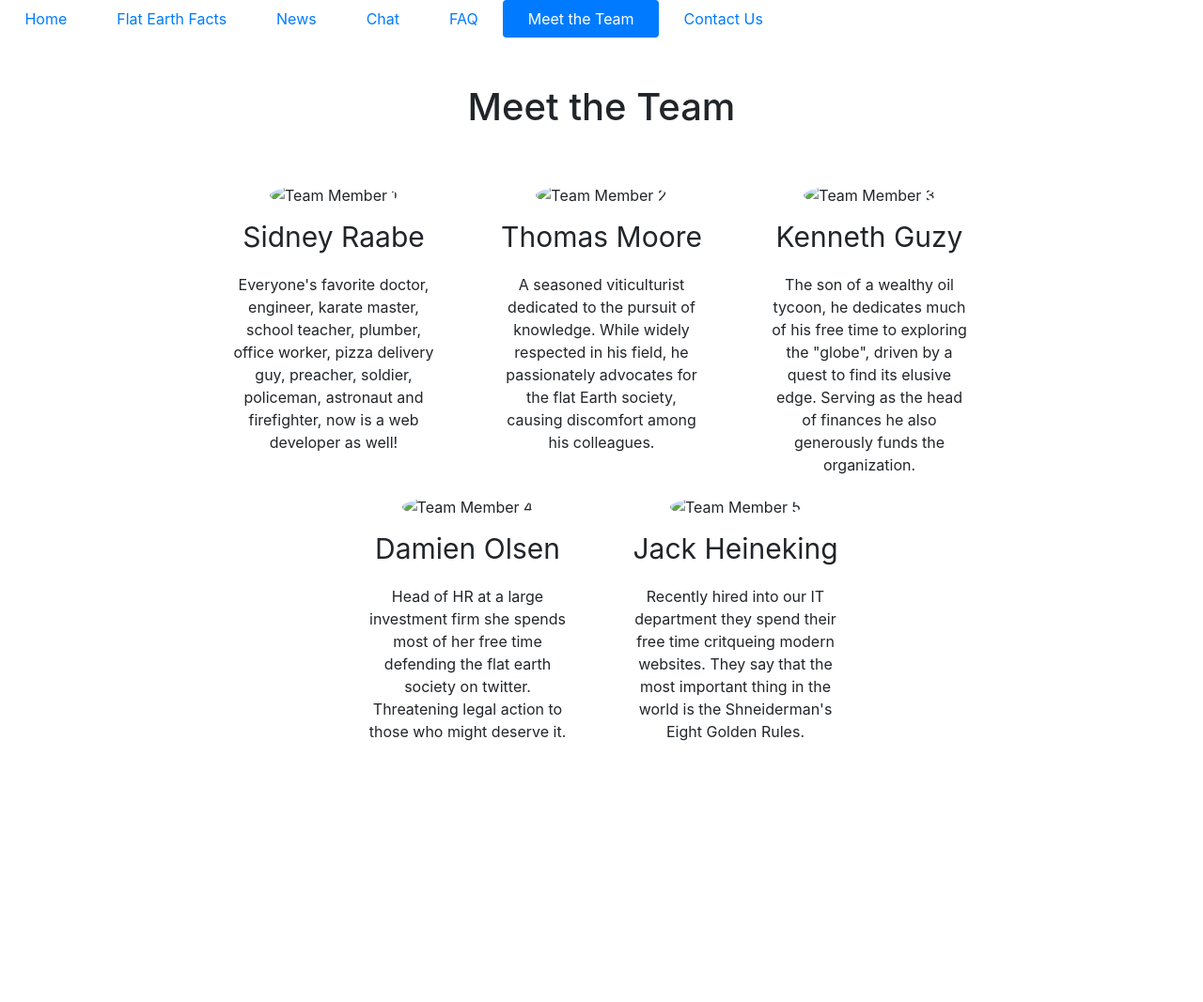
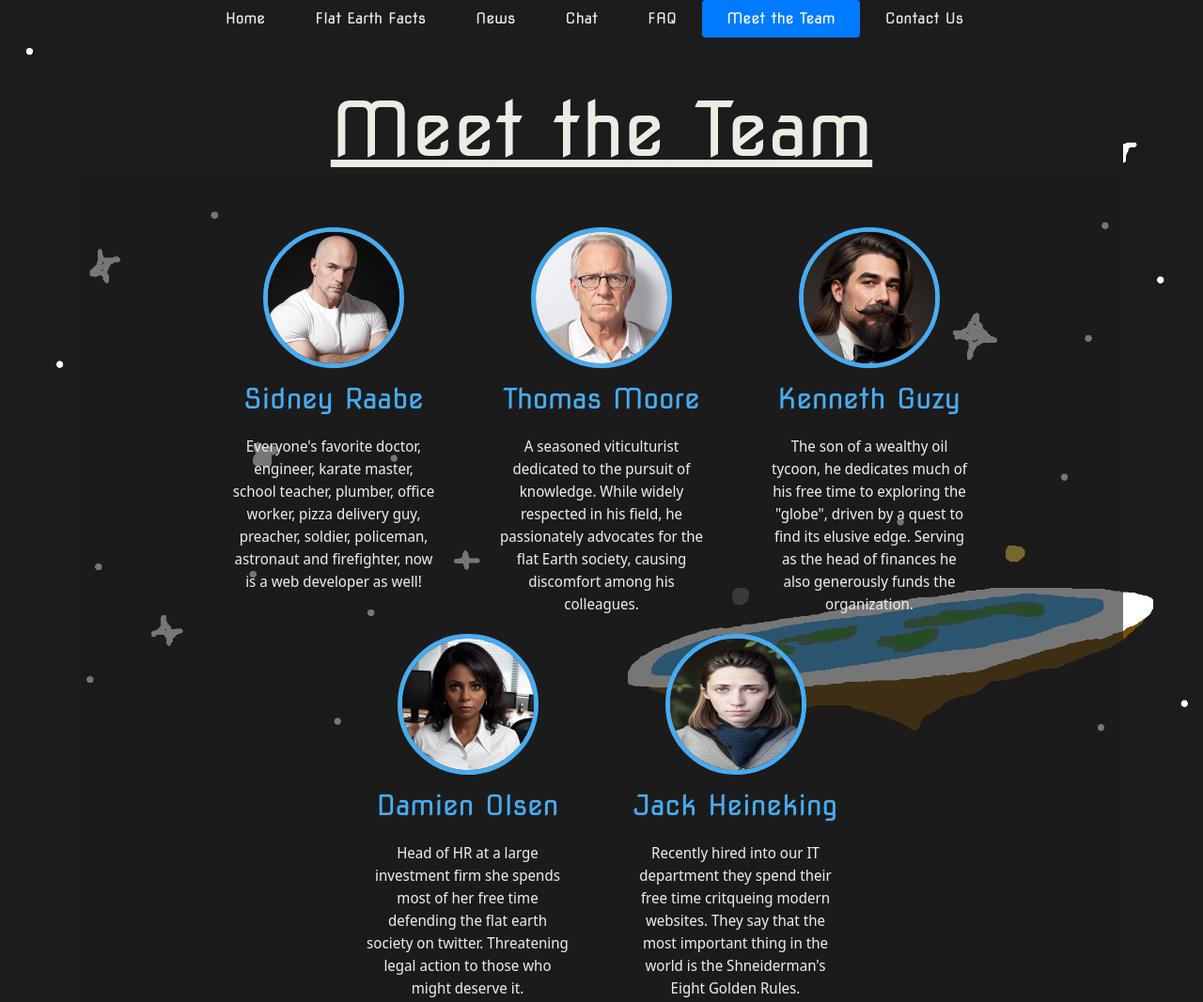
Before and after one commit to sidneyraabe/FE_website, a website: page meet-the-team.html in a window 1280 px wide. Shown: the whole page at 94% size. Before the commit the page ends 911 px from the top, so only its background shows below. Drawn offline with nearby package versions, Linux system fonts and the light colour scheme; the site is published under a folder, as on GitHub Pages, so addresses that start at the root find nothing.

Commit message:
fix github pages resource urls

```diff
--- a/meet-the-team.html
+++ b/meet-the-team.html
@@ -5,8 +5,8 @@
     <meta charset="UTF-8">
     <meta name="viewport" content="width=device-width, initial-scale=1.0">
     <title>Meet the Team</title>
-    <link rel="icon" href="/images/favicon.ico" type="image/x-icon">
-    <link rel="stylesheet" href="/css/style.css">
+    <link rel="icon" href="images/favicon.ico" type="image/x-icon">
+    <link rel="stylesheet" href="css/style.css">
     <link rel="stylesheet" href="https://maxcdn.bootstrapcdn.com/bootstrap/4.5.2/css/bootstrap.min.css">
     <!-- Fonts -->
     <link rel="preconnect" href="https://fonts.googleapis.com">
@@ -56,7 +56,7 @@
 </head>
 
 <body>
-    <span class="pagespan" style="background-image: url('/images/flerf.png');"></span>
+    <span class="pagespan" style="background-image: url('images/flerf.png');"></span>
     <header>
         <!-- Nav bar start -->
         <div class="justify-content-center" id="site-top-navbar">
@@ -93,7 +93,7 @@
                 <div class="row justify-content-center trans">
                     <!-- Team members 1, 2, and 3 -->
                     <div class="col-md-3 team-member trans">
-                        <img src="/images/team-member-1.png" alt="Team Member 1">
+                        <img src="images/team-member-1.png" alt="Team Member 1">
                         <p class="title-font trans">Sidney Raabe</p>
                         <p class="person-description trans">Everyone's favorite doctor, engineer, karate master, school
                             teacher,
@@ -101,7 +101,7 @@
                             firefighter, now is a web developer as well!</p>
                     </div>
                     <div class="col-md-3 team-member trans">
-                        <img src="/images/team-member-2.png" alt="Team Member 2">
+                        <img src="images/team-member-2.png" alt="Team Member 2">
                         <p class="title-font trans">Thomas Moore</p>
                         <p class="person-description trans">A seasoned viticulturist dedicated to the pursuit of
                             knowledge.
@@ -110,7 +110,7 @@
                             discomfort among his colleagues.</p>
                     </div>
                     <div class="col-md-3 team-member trans">
-                        <img src="/images/team-member-3.png" alt="Team Member 3">
+                        <img src="images/team-member-3.png" alt="Team Member 3">
                         <p class="title-font trans">Kenneth Guzy</p>
                         <p class="person-description trans">The son of a wealthy oil tycoon, he dedicates much of his
                             free time to
@@ -122,7 +122,7 @@
                 <div class="row justify-content-center trans">
                     <!-- Team members 4 and 5 -->
                     <div class="col-md-3 team-member trans">
-                        <img src="/images/team-member-4.png" alt="Team Member 4">
+                        <img src="images/team-member-4.png" alt="Team Member 4">
                         <p class="title-font trans">Damien Olsen</p>
                         <p class="person-description trans">Head of HR at a large investment firm she spends most of her
                             free time defending
@@ -130,7 +130,7 @@
                         </p>
                     </div>
                     <div class="col-md-3 team-member trans">
-                        <img src="/images/team-member-5.png" alt="Team Member 5">
+                        <img src="images/team-member-5.png" alt="Team Member 5">
                         <p class="title-font trans">Jack Heineking</p>
                         <p class="person-description trans">Recently hired into our IT department they spend their free
                             time critqueing modern
```
Also changed, not shown: chat.html (+1 -1 lines), confirm.html (+2 -2 lines), contact-us.html (+3 -3 lines), facts.html (+3 -3 lines), faq.html (+3 -3 lines), home.html (+4 -4 lines), news.html (+3 -3 lines).
